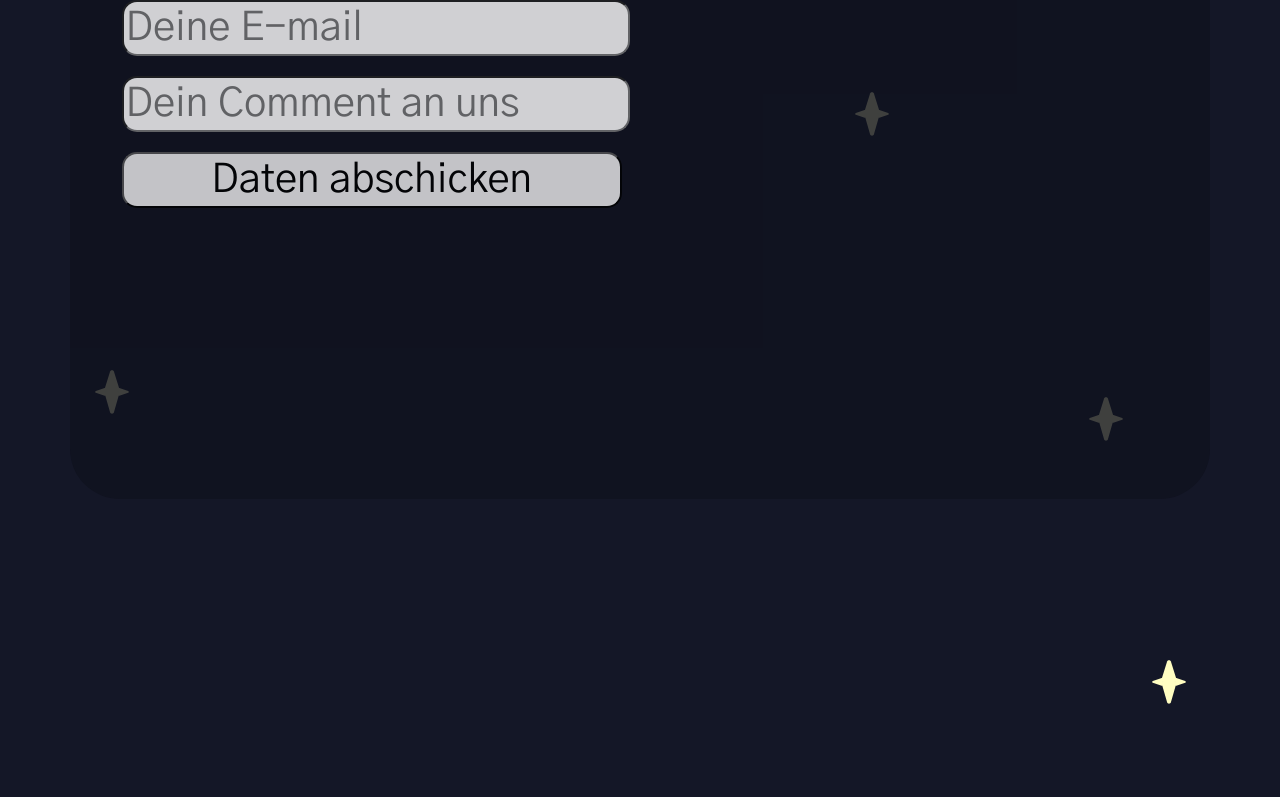
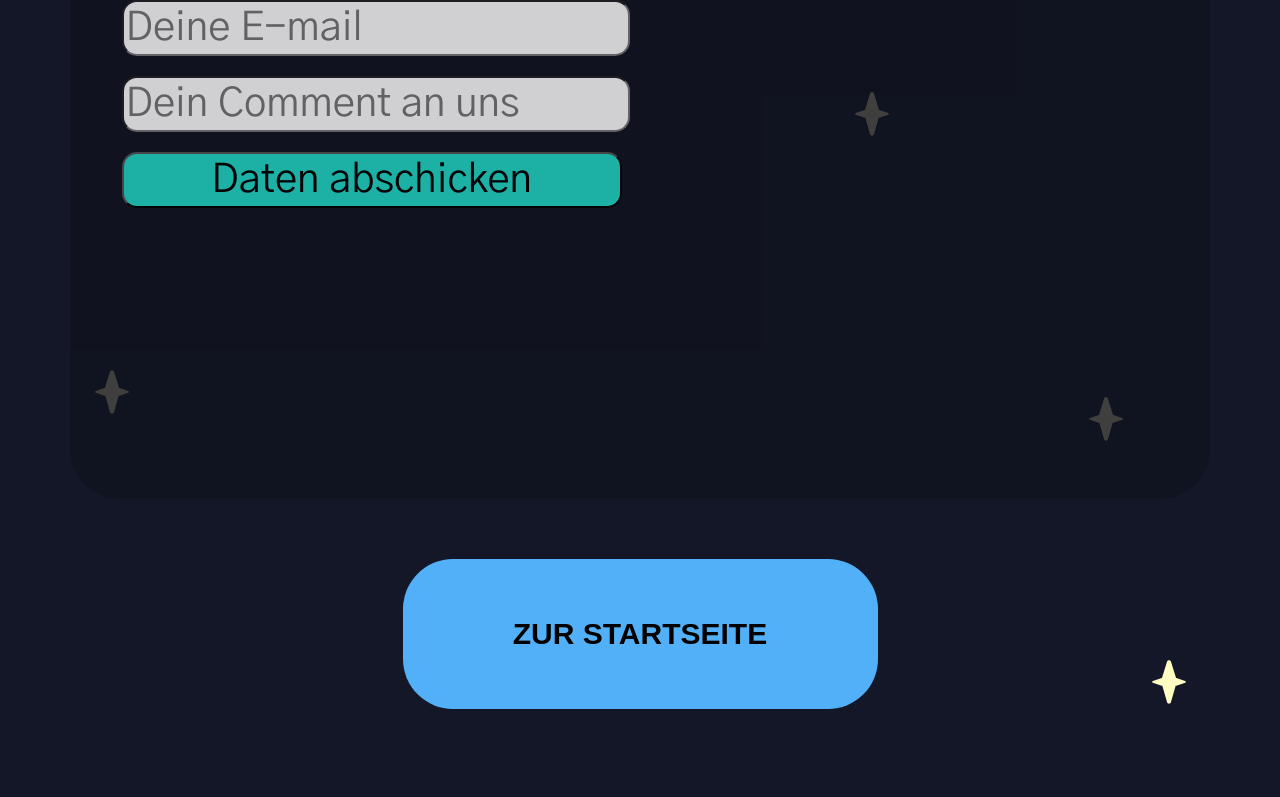
Before and after one commit to LennoxIsBadAtCoding/DMWT_Gruppe7, a Next.js app: page /formular in a window 1280 px wide. Shown: the part 415-1212 px from the top of the page. Built offline with nearby package versions, Linux system fonts and the light colour scheme; a web font is replaced by a local one.

Commit message:
added new button functionalities the basics of the website work properly now. + some visual updates on buttons

```diff
--- a/app/formular/page.tsx
+++ b/app/formular/page.tsx
@@ -1,5 +1,4 @@
 "use client";
-import Link from 'next/link';
 import React, {useEffect} from 'react';
 import stylesForm from "../../styles/Formular.module.css";
 import { useState } from "react";
@@ -9,7 +8,7 @@ import * as yup from "yup";
 import HeaderWithLogo from "../components/HeaderWithLogo";
 
 
-export default function Formular () {
+export default function Form () {
 
     const SignupSchema = yup.object().shape({
         firstName: yup.string().required("Please tell us, how we should address you"),
@@ -34,9 +33,9 @@ export default function Formular () {
                     return;
                 }
                 let jsonObject = JSON.parse(information);
-                let stringo = window.location.href;
-                stringo = stringo.substring(0, stringo.length - 8);
-                const response = await fetch(`${stringo}api/create-pets-table?firstName=${jsonObject.firstName}&eMail=${jsonObject.eMail}&userComment=${jsonObject.userComment}`);
+                let currentWindowAsString = window.location.href;
+                currentWindowAsString = currentWindowAsString.substring(0, currentWindowAsString.length - 8);
+                const response = await fetch(`${currentWindowAsString}api/create-pets-table?firstName=${jsonObject.firstName}&eMail=${jsonObject.eMail}&userComment=${jsonObject.userComment}`);
                 if (!response.ok) {
                     throw new Error(`API request failed with status ${response.status}`);
                 }
@@ -44,6 +43,7 @@ export default function Formular () {
                 console.log('API response:', apiResponse);
 
                 // Process the data as needed
+
                 return data;
             } catch (error) {
                 console.error('Den Kommentar hast du uns schon einmal geschickt!');
@@ -68,18 +68,22 @@ export default function Formular () {
                        className={stylesForm.inputStyle}/>
                 {errors.userComment && <p className={stylesForm.errorMessage}>{errors.userComment.message}</p>}
                 </div>
-                <input className={stylesForm.inputStyle} type="submit" value={"Daten abschicken"}/>
+                <input className={stylesForm.inputStyle} id={stylesForm.submitButton} type="submit" value={"Daten abschicken"}/>
             </form>
         );
     }
 
     function ButtonToMainPage() {
         return (
-                <a href="/" style={{textDecoration:"none"}}>
+
+            <div id={stylesForm.buttonToMainPageBox}>
+                <a href="/" style={{textDecoration:"none", width:"475px"}}>
                     <button id={stylesForm.buttonToMainPage}>
                         ZUR STARTSEITE
                     </button>
                 </a>
+            </div>
+
         )
     }
 
@@ -88,11 +92,9 @@ export default function Formular () {
             <HeaderWithLogo></HeaderWithLogo>
             <div className={stylesForm.centered}>
                 <div className={stylesForm.transparentBox} id={stylesForm.smallBox}>
-                    <div>
                     <h1 className={stylesForm.h1} style={{fontSize: 60}}>
                         Kontaktformular
                     </h1>
-                    </div>
                     <App></App>
                 </div>
             </div>
--- a/styles/Formular.module.css
+++ b/styles/Formular.module.css
@@ -27,7 +27,13 @@
     font-weight: 500;
     border-radius: 15px;
 }
-
+#submitButton{
+    background-color: #20D7C4;
+}
+#submitButton:hover{
+    cursor: pointer;
+    font-size: 50px;
+}
 .comment{
     color: #FFFFFF;
 }
@@ -46,7 +52,6 @@
 }
 
 .App {
-    font-family: "Comic Sans MS", serif;
     text-align: center;
     color: #FFFFFF;
 }
@@ -77,10 +82,17 @@
     padding-left: 4%;
     padding-top: 1.5%;
 }
+#buttonToMainPageBox{
+    position: relative;
+    margin: auto;
+    height: 150px;
+    width: 475px;
+    transform: translateY(-15rem);
+}
 #buttonToMainPage{
     display: block;
+    border-radius: 50px;
     margin: 300px auto 200px;
-    border-radius: 50px;
     font-family: 'Viga', sans-serif;
     font-size: 30px;
     height: 150px;
@@ -91,6 +103,7 @@
 }
 
 #buttonToMainPage:hover{
+    cursor: pointer;
     background-color: #2c61d1;
     font-size: 32px;
     transition: 0.5s;
```
Also changed, not shown: app/changeImage.js (+8 -3 lines), app/page.tsx (+3 -18 lines), styles/MainPage.module.css (+7 -0 lines).
